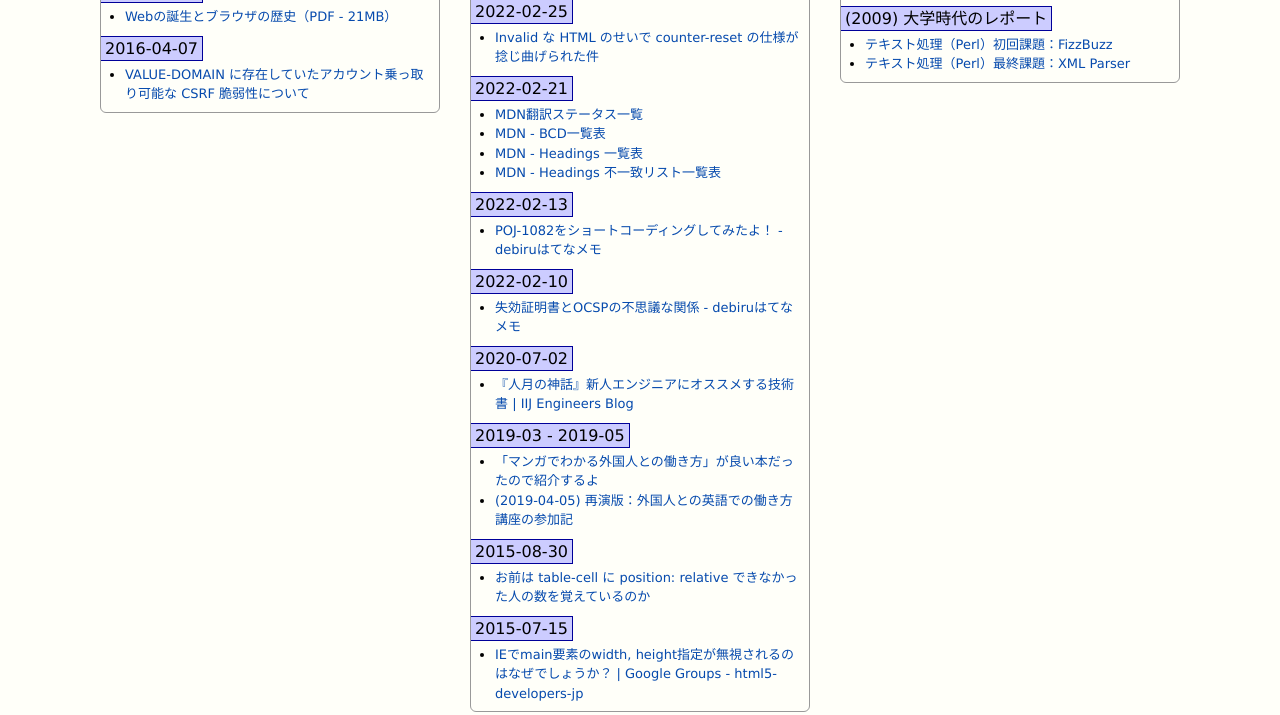
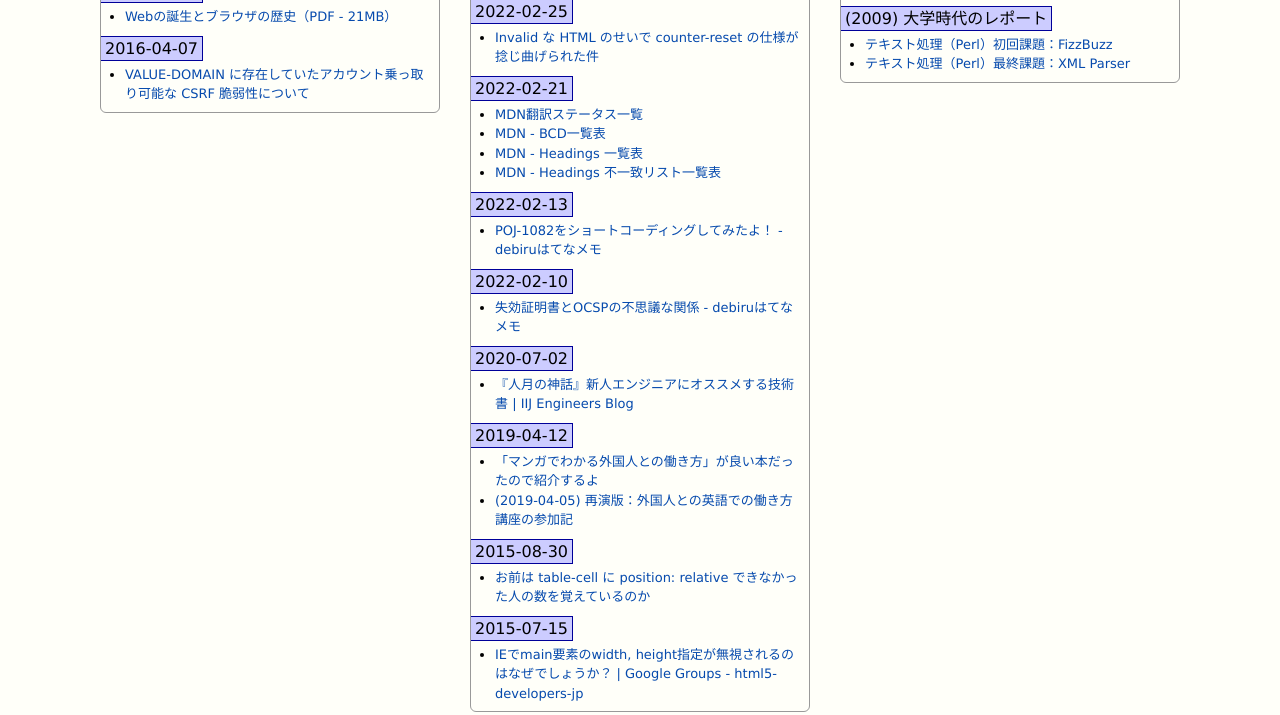
Before and after one commit to debiru/debiru.github.io, an Astro site: page / in a window 1280 px wide. Shown: the part 1289-2004 px from the top of the page. Built offline with nearby package versions, Linux system fonts and the light colour scheme; Astro itself is replaced by a stand-in of ours; a web font is replaced by a local one.

Commit message:
update pages

```diff
--- a/src/pages/index.astro
+++ b/src/pages/index.astro
@@ -52,7 +52,7 @@ const linkItems = {
     '2015-08-30': [
       makeItem('/slide/20150830/table-relative/index.html', 'お前は table-cell に position: relative できなかった人の数を覚えているのか'),
     ],
-    '2019-03 - 2019-05': [
+    '2019-04-12': [
       makeItem('https://debiru.hatenablog.com/entry/20190322/chomado-rochelle-book', '「マンガでわかる外国人との働き方」が良い本だったので紹介するよ'),
       makeItem('https://debiru.hatenablog.com/entry/20190412/chomado-rochelle-book-event', '(2019-04-05) 再演版：外国人との英語での働き方講座の参加記'),
     ],
```
